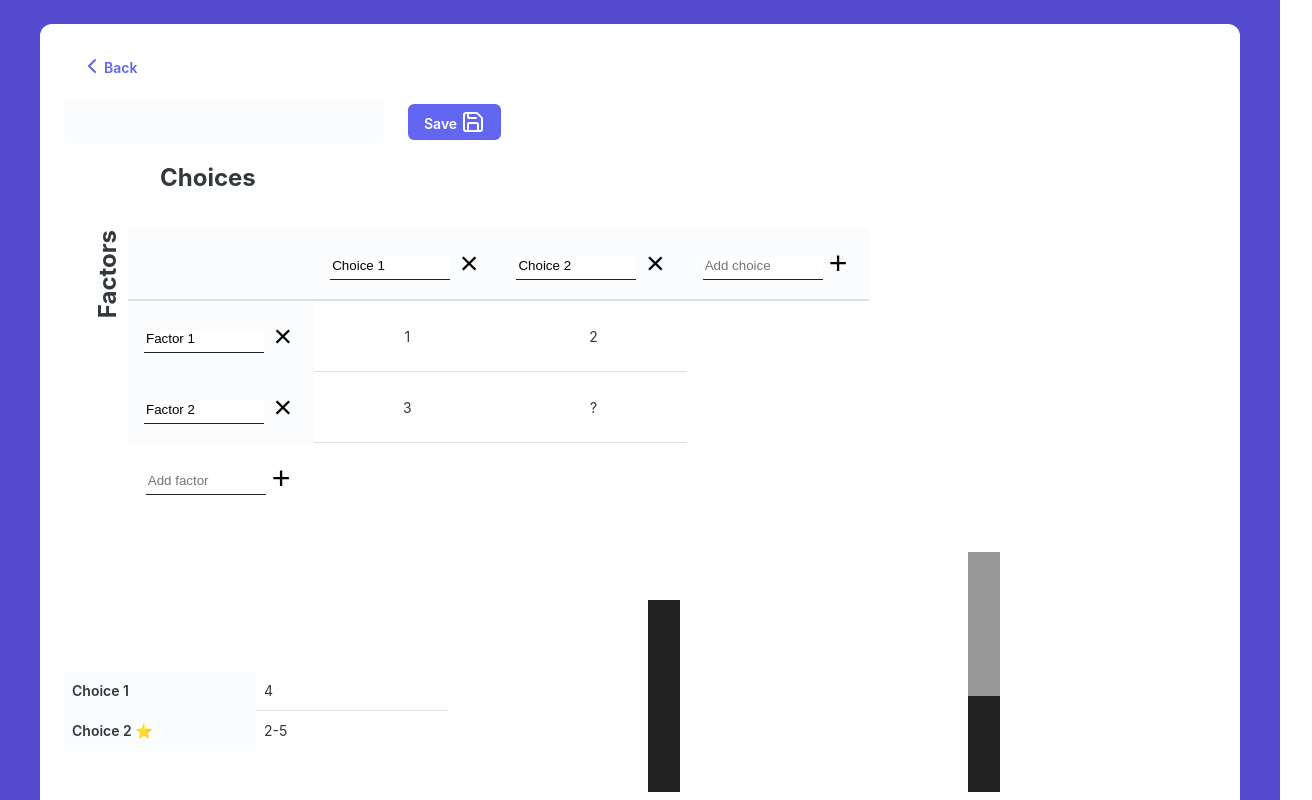
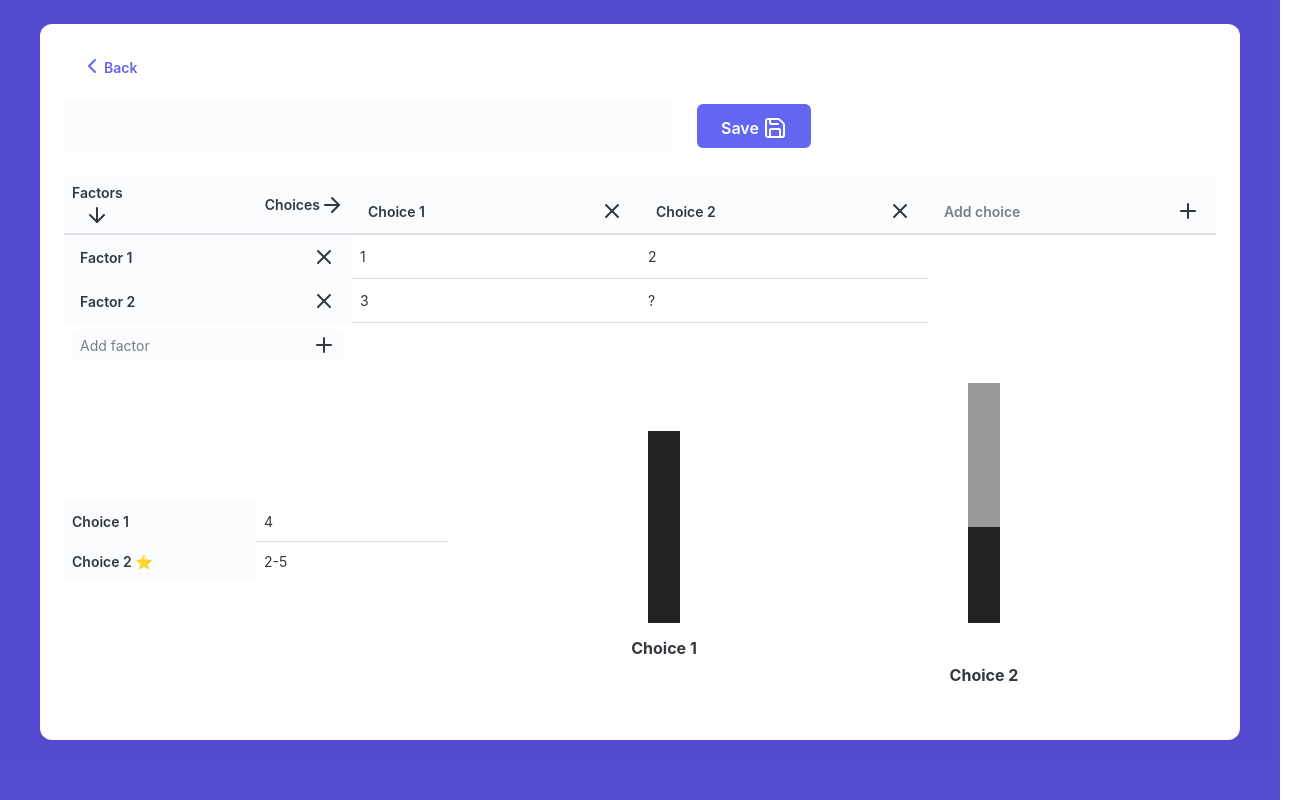
Before and after one commit to davidrhoderick/decision-matrix-frontend, a React (Vite) app: page /matrix/1 in a window 1280 px wide. Shown: the top 800 px of the page, 1312 px wide, since content can reach past the window. Built offline with nearby package versions, Linux system fonts and the light colour scheme; no server answers.

Commit message:
Using MUI/Joy to style table and matrix pages.

```diff
--- a/src/components/Table.tsx
+++ b/src/components/Table.tsx
@@ -1,6 +1,5 @@
-import { FC, MouseEvent, useState } from "react";
+import { ChangeEvent, FC, MouseEvent, useState } from "react";
 
-import styled from "@emotion/styled";
 import { useDispatch, useSelector } from "react-redux";
 
 import { addChoice, removeChoice, changeChoice } from "@/redux/choicesSlice";
@@ -8,7 +7,8 @@ import { addFactor, removeFactor, changeFactor } from "@/redux/factorsSlice";
 import { decrementFactor, incrementFactor } from "@/redux/factorsChoicesSlice";
 import { RootState } from "@/redux/store";
 
-import { Table as MuiTable } from "@mui/joy";
+import { IconButton, Input, Table as MuiTable, Stack } from "@mui/joy";
+import { ArrowDown, ArrowRight, Plus, X } from "lucide-react";
 
 const Table: FC = () => {
   const {
@@ -36,41 +36,84 @@ const Table: FC = () => {
     }
   };
 
-  return (
-    <div style={{ position: "relative" }}>
-      <AxisTitle axis={"x"}>Choices</AxisTitle>
-      <AxisTitle axis={"y"}>Factors</AxisTitle>
-
-      <StyledTable>
-        <thead>
-          <tr>
-            <th></th>
-            {choices.map((choice, index) => (
-              <th key={index}>
-                <StyledInput
-                  value={choice}
-                  onChange={(event) =>
-                    dispatch(changeChoice({ name: event.target.value, index }))
-                  }
-                />{" "}
-                {choices.length > 1 && (
-                  <Remove onClick={() => dispatch(removeChoice(index))} />
-                )}
-              </th>
-            ))}
-            <th>
-              <StyledInput
-                value={newChoice}
-                onChange={(event) => setNewChoice(event.target.value)}
-                placeholder="Add choice"
-              />
-              <Add
-                onClick={() => {
+  const handleAddChoice = () => {
     if (newChoice.length > 0) {
       dispatch(addChoice(newChoice));
       setNewChoice("");
     }
-                }}
+  };
+
+  const handleChangeChoice = (
+    event: ChangeEvent<HTMLInputElement>,
+    index: number
+  ) => dispatch(changeChoice({ name: event.target.value, index }));
+
+  const handleRemoveChoice = (index: number) => dispatch(removeChoice(index));
+
+  const handleAddFactor = () => {
+    if (newFactor.length > 0) {
+      dispatch(addFactor(newFactor));
+      setNewFactor("");
+    }
+  };
+
+  const handleChangeFactor = (
+    event: ChangeEvent<HTMLInputElement>,
+    index: number
+  ) =>
+    dispatch(
+      changeFactor({
+        name: event.target.value,
+        index,
+      })
+    );
+
+  const handleRemoveFactor = (index: number) => () =>
+    dispatch(removeFactor(index));
+
+  return (
+    <MuiTable>
+      <thead>
+        <tr>
+          <th>
+            <Stack direction={"row"} justifyContent={"space-between"}>
+              <Stack alignItems={"center"}>
+                Factors <ArrowDown />
+              </Stack>
+              <Stack direction={"row"} alignItems={"center"}>
+                Choices <ArrowRight />
+              </Stack>
+            </Stack>
+          </th>
+          {choices.map((choice, index) => (
+            <th key={index}>
+              <Input
+                size={"sm"}
+                variant={"plain"}
+                value={choice}
+                onChange={(event) => handleChangeChoice(event, index)}
+                endDecorator={
+                  choices.length > 1 && (
+                    <IconButton onClick={() => handleRemoveChoice(index)}>
+                      <X />
+                    </IconButton>
+                  )
+                }
+              />
+            </th>
+          ))}
+          <th>
+            <Input
+              size={"sm"}
+              variant={"plain"}
+              value={newChoice}
+              onChange={(event) => setNewChoice(event.target.value)}
+              placeholder="Add choice"
+              endDecorator={
+                <IconButton onClick={handleAddChoice}>
+                  <Plus />
+                </IconButton>
+              }
             />
           </th>
         </tr>
@@ -80,20 +123,19 @@ const Table: FC = () => {
         {factors.map((factor, factorIndex) => (
           <tr key={factorIndex}>
             <th>
-                <StyledInput
+              <Input
+                size={"sm"}
+                variant={"plain"}
                 value={factor}
-                  onChange={(event) =>
-                    dispatch(
-                      changeFactor({
-                        name: event.target.value,
-                        index: factorIndex,
-                      })
+                onChange={(event) => handleChangeFactor(event, factorIndex)}
+                endDecorator={
+                  factors.length > 1 && (
+                    <IconButton onClick={() => handleRemoveFactor(factorIndex)}>
+                      <X />
+                    </IconButton>
                   )
                 }
-                />{" "}
-                {factors.length > 1 && (
-                  <Remove onClick={() => dispatch(removeFactor(factorIndex))} />
-                )}
+              />
             </th>
             {factorsChoices[factorIndex].map((choiceFactor, choiceIndex) => (
               <td
@@ -112,93 +154,23 @@ const Table: FC = () => {
         ))}
         <tr>
           <td>
-              <StyledInput
+            <Input
+              size={"sm"}
+              variant={"plain"}
               value={newFactor}
               onChange={(event) => setNewFactor(event.target.value)}
               placeholder="Add factor"
-              />
-              <Add
-                onClick={() => {
-                  if (newFactor.length > 0) {
-                    dispatch(addFactor(newFactor));
-                    setNewFactor("");
+              endDecorator={
+                <IconButton onClick={handleAddFactor}>
+                  <Plus />
+                </IconButton>
               }
-                }}
             />
           </td>
         </tr>
       </tbody>
-      </StyledTable>
-    </div>
+    </MuiTable>
   );
 };
 
 export default Table;
-
-const StyledTable = styled(MuiTable)`
-  // TODO Fix this spacing
-  margin: 1rem 2rem 1rem 4rem;
-  display: inline-block;
-
-  th,
-  td {
-    padding: 1rem;
-    text-align: center;
-    // border: 1px solid #222;
-    user-select: none;
-    white-space: nowrap;
-  }
-
-  td {
-    cursor: pointer;
-  }
-`;
-
-const AxisTitle = styled.h2`
-  margin: 1rem 2rem;
-
-  ${(props: { axis: "x" | "y" }) =>
-    props.axis === "y"
-      ? `
-    transform: rotate(-90deg) translateX(-50%);
-    position: absolute;
-    margin: 0;
-  `
-      : `margin-left: 6rem;`}
-`;
-
-const Add = styled.button`
-  outline: none;
-  background: none;
-  border: none;
-  cursor: pointer;
-  font-size: 2rem;
-  vertical-align: sub;
-
-  :after {
-    content: "\\002B";
-    display: inline-block;
-  }
-`;
-
-const Remove = styled.button`
-  outline: none;
-  background: none;
-  border: none;
-  cursor: pointer;
-  font-size: 2rem;
-  vertical-align: sub;
-
-  :after {
-    content: "\\00D7";
-    display: inline-block;
-  }
-`;
-
-const StyledInput = styled.input`
-  outline: none;
-  border: none;
-  padding-bottom: 0.375rem;
-  border-bottom: 1px solid #222;
-  width: 120px;
-`;
--- a/src/pages/Matrix.tsx
+++ b/src/pages/Matrix.tsx
@@ -73,7 +73,7 @@ const Matrix = () => {
       </Button>
 
       <LoaderWrapper isLoading={isLoading}>
-        <Stack direction={"row"} spacing={3} alignItems={"center"}>
+        <Stack direction={"row"} spacing={3} alignItems={"center"} mb={3}>
           <Input
             name={"title"}
             value={name}
@@ -82,9 +82,15 @@ const Matrix = () => {
             size={"lg"}
             variant={"plain"}
             disabled={updateMatrixLoading}
+            sx={(theme) => ({
+              ...theme.typography.h1,
+              lineHeight: "initial",
+              pt: 1,
+            })}
           />
           <Button
             onClick={save}
+            size={"lg"}
             loading={updateMatrixLoading}
             sx={{ alignItems: "end" }}
           >
```
Lines whose indentation alone changed are shown as unchanged.
